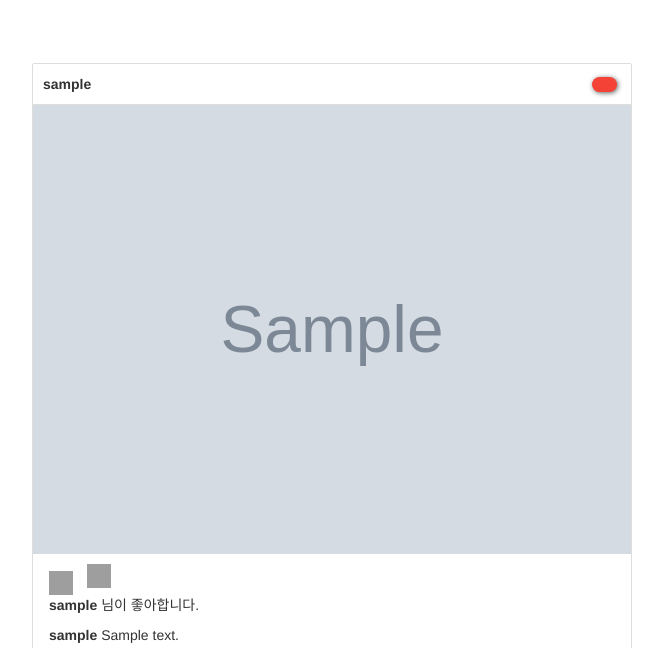
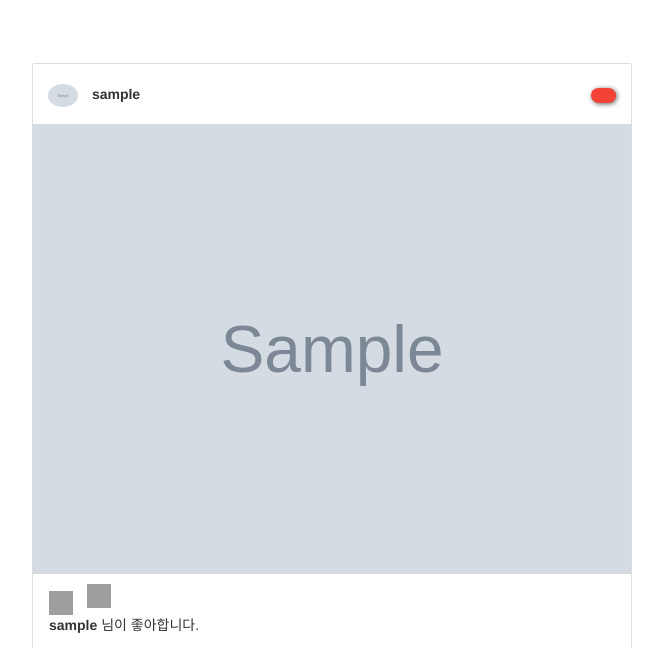
Before and after one commit to nachwon/Django_instagram, a Django app: page /post/ in a window 1280 px wide. Shown: the part 77-725 px from the top of the page, without its empty margins (308-971 px from the left). Run offline with Django 3.2, Linux system fonts and the light colour scheme; a user stored in the database is signed in; tables that the repository leaves empty hold one stand-in row (values such as "Sample post"); grey boxes marked "Sample" are stand-in pictures; some libraries are stand-ins or nearby versions; grey boxes are pictures that could not be loaded.

Commit message:
profile img added to post_list, post_detail page

```diff
--- a/instagram/member/forms.py
+++ b/instagram/member/forms.py
@@ -28,6 +28,7 @@ class SignUpForm(UserCreationForm):
                     'placeholder': f'{pword}',
                 }
             )
+            self.fields['age'].required = False
 
     class Meta:
         model = User
--- a/instagram/static/base.css
+++ b/instagram/static/base.css
@@ -213,30 +213,3 @@ li {
     padding-bottom: 10px;
     border-bottom: 1px solid #ddd;
 }
-
-.post-delete {
-    margin-top: 3px;
-    margin-right: 4px;
-    float: right;
-    border: 0;
-    padding: 0px;
-    background-color: #F44336;
-    color: #F44336;
-    font-weight: bolder;
-    box-shadow: 1px 1px 5px #5f5f5f;
-    width: 25px;
-    height: 15px;
-    vertical-align: middle;
-    border-radius: 60px;
-    transition-duration: 0.4s;
-}
-
-.post-delete:hover {
-    width: 60px;
-    height: 22px;
-    border-radius: 5px;
-    transition-duration: 0.4s;
-    background-color: transparent;
-    color: rgb(109, 109, 109);
-    margin: 0;
-}
--- a/instagram/static/member/signup.css
+++ b/instagram/static/member/signup.css
@@ -14,6 +14,7 @@
     border-radius: 4px;
     padding: 5px 6px;
     margin: 10px auto;
+    width: 202px;
 }
 
 .signup-finished {
--- a/instagram/static/post/post_detail.css
+++ b/instagram/static/post/post_detail.css
@@ -20,6 +20,12 @@
     border-bottom: 1px solid #ddd;
 }
 
+.content-header img {
+    width: 40px;
+    float: left;
+    margin-right: 15px;
+}
+
 .content-header span {
     display: inherit;
 }
--- a/instagram/static/post/post_list.css
+++ b/instagram/static/post/post_list.css
@@ -16,6 +16,16 @@
 
 .post .post-header {
     border-bottom: 1px solid #ddd;
+    line-height: 60px;
+}
+
+.post .post-header-wrapper {
+    line-height: 60px;
+    margin: 0 15px;
+}
+
+.post .post-header-wrapper form{
+    float: right;
 }
 
 .post .post-header p {
@@ -24,6 +34,35 @@
 
 .post .post-header a {
     float: right;
+}
+
+.post .post-header .post-profile-img {
+    width: 30px;
+    margin-right: 10px;
+}
+
+.post-delete {
+    border: 0;
+    padding: 0px;
+    background-color: #F44336;
+    color: #F44336;
+    font-weight: bolder;
+    box-shadow: 1px 1px 5px #5f5f5f;
+    width: 25px;
+    line-height: 15px;
+    vertical-align: middle;
+    border-radius: 60px;
+    transition-duration: 0.4s;
+}
+
+.post-delete:hover {
+    width: 60px;
+    line-height: 22px;
+    border-radius: 5px;
+    transition-duration: 0.4s;
+    background-color: transparent;
+    color: rgb(109, 109, 109);
+    margin: 0;
 }
 
 
--- a/instagram/template/post/post_detail.html
+++ b/instagram/template/post/post_detail.html
@@ -6,6 +6,7 @@
     <img src="{{ post.photo.url }}" alt="" class="post-photo-img">
     <div class="content-container">
         <div class="content-header">
+            <img src="/media/{{ post.author.img_profile }}" alt="" class="post-profile-img img-circle">
             <span><strong>{{ post.author }}</strong></span>
             <span>Location</span>
         </div>
--- a/instagram/template/post/post_list.html
+++ b/instagram/template/post/post_list.html
@@ -5,15 +5,16 @@
     {% for post in posts %}
     <div class="post" id="post-{{ post.pk }}">
         <div class="post-header">
-            <form action="{% url 'post:post_delete' pk=post.pk %}" method="post">
-                {% csrf_token %}
-                <p>
-                    <strong>{{ post.author }}</strong>
+            <div class="post-header-wrapper">
+                <img src="/media/{{ post.author.img_profile }}" alt="" class="post-profile-img img-circle">
+                <strong>{{ post.author }}</strong>
+                <form action="{% url 'post:post_delete' pk=post.pk %}" method="post">
+                    {% csrf_token %}
                     {% if request.user == post.author %}
-                    <input type="submit" class="post-delete" value="글 삭제">
+                    <input type="submit" class="post-delete" value="Delete">
                     {% endif %}
-                </p>
-            </form>
+                </form>
+            </div>
         </div>
         <div class="post-photo">
             <a href="{% url 'post:post_detail' pk=post.pk %}"><img src="{{ post.photo.url }}" alt="" class="post-photo-img"></a>
```
Also changed, not shown: instagram/post/forms.py (+16 -15 lines), instagram/template/member/profile.html (+6 -6 lines).
